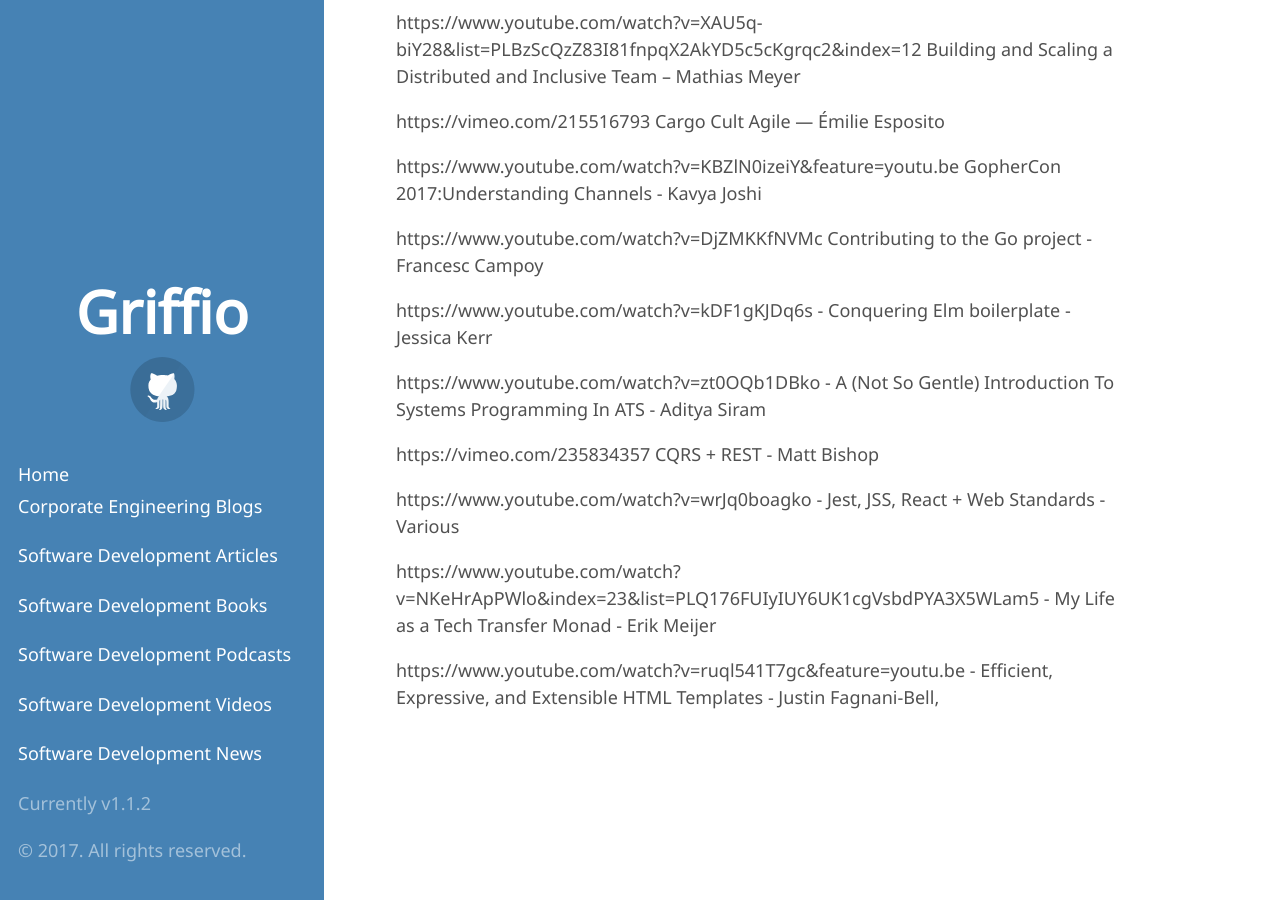
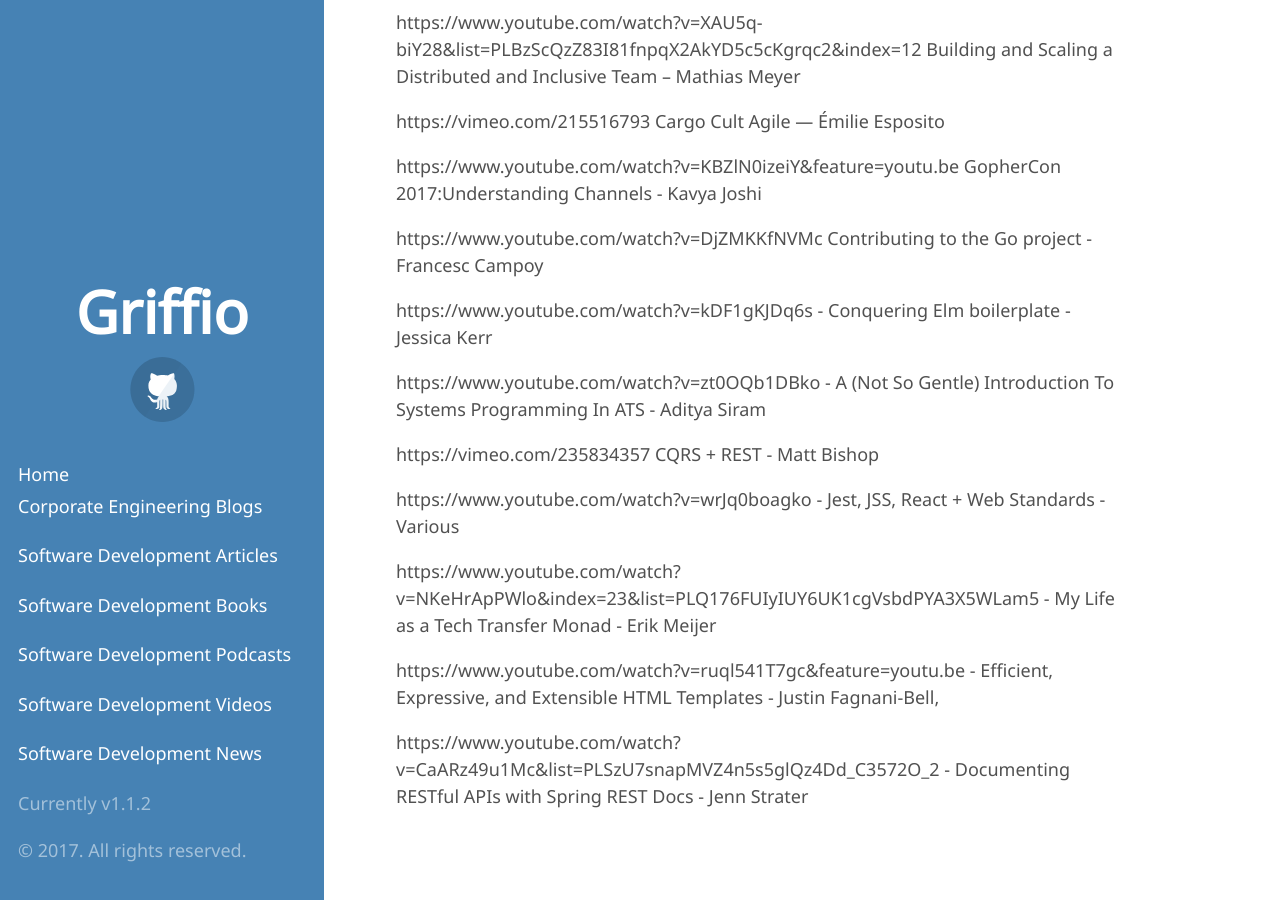
Before and after one commit to griffio/griffio.github.io, a Jekyll site: the page built from tech_talks_highlighted_2017.md, in a window 1280 px wide and 900 px high, scrolled down 1530 px. Built offline with Jekyll 4.4.1, drawn with Linux system fonts in a browser that asks for light colours; some web fonts are replaced; our own code applies the rules of GitHub Pages for plain Markdown files.

Commit message:
Documenting RESTful APIs with Spring REST Docs

```diff
--- a/tech_talks_highlighted_2017.md
+++ b/tech_talks_highlighted_2017.md
@@ -56,5 +56,6 @@
 
 https://www.youtube.com/watch?v=NKeHrApPWlo&index=23&list=PLQ176FUIyIUY6UK1cgVsbdPYA3X5WLam5 - My Life as a Tech Transfer Monad - Erik Meijer
 
+https://www.youtube.com/watch?v=ruql541T7gc&feature=youtu.be - Efficient, Expressive, and Extensible HTML Templates - Justin Fagnani-Bell,
 
-https://www.youtube.com/watch?v=ruql541T7gc&feature=youtu.be - Efficient, Expressive, and Extensible HTML Templates - Justin Fagnani-Bell,
+https://www.youtube.com/watch?v=CaARz49u1Mc&list=PLSzU7snapMVZ4n5s5glQz4Dd_C3572O_2 - Documenting RESTful APIs with Spring REST Docs - Jenn Strater
```
